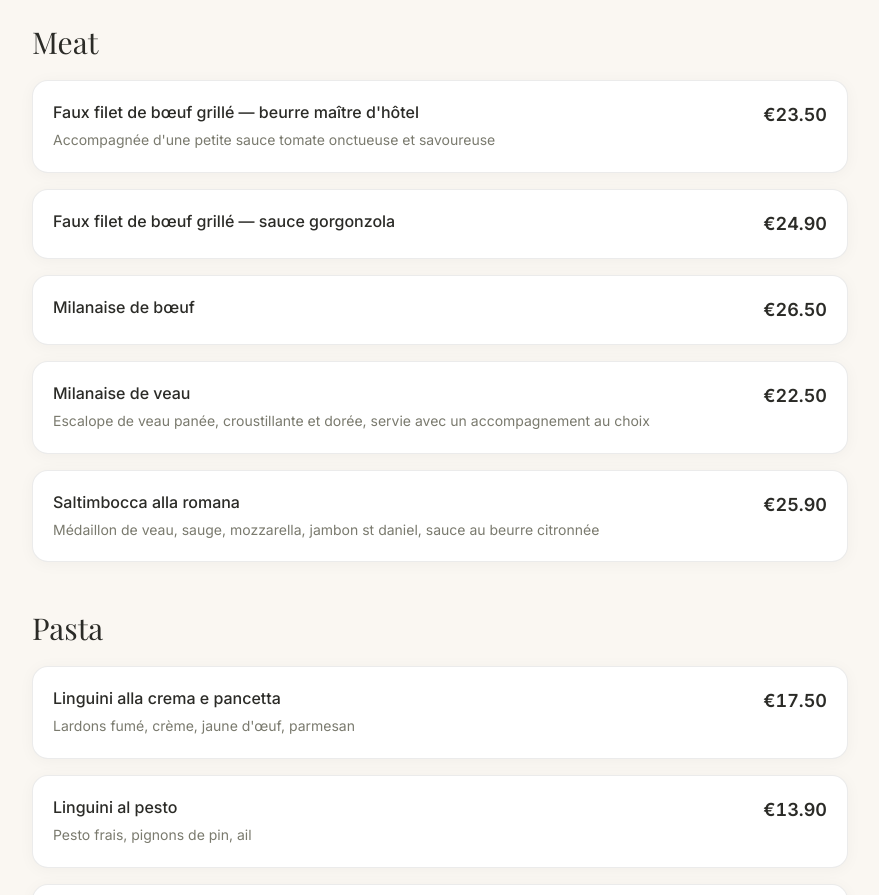
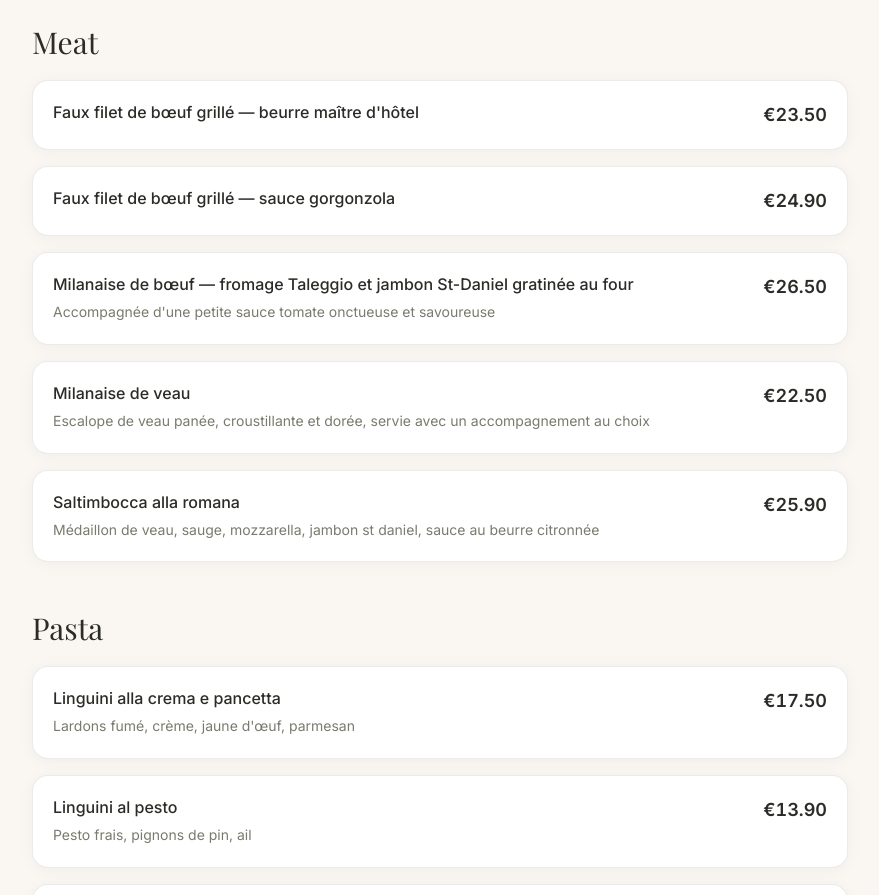
Before and after one commit to HamidBersi/Feliccita-Site, a Next.js app: page /en/menu in a window 1280 px wide. Shown: the part 1780-2675 px from the top of the page, without its empty margins (200-1079 px from the left). Built offline with nearby package versions, Linux system fonts and the light colour scheme; a web font is replaced by a local one.

Commit message:
ajustement de texte d'un produit menu

```diff
--- a/data/menu-items.ts
+++ b/data/menu-items.ts
@@ -128,7 +128,7 @@ export const MENU_ITEMS: MenuItem[] = [
     id: "viande-faux-filet-beurre",
     name: "Faux filet de bœuf grillé — beurre maître d'hôtel",
     category: "viandes",
-    description: "Accompagnée d'une petite sauce tomate onctueuse et savoureuse",
+    description: "",
     price: 23.5,
     badge: "signature",
   },
@@ -141,9 +141,9 @@ export const MENU_ITEMS: MenuItem[] = [
   },
   {
     id: "viande-milanaise-boeuf",
-    name: "Milanaise de bœuf",
+    name: "Milanaise de bœuf — fromage Taleggio et jambon St-Daniel gratinée au four",
     category: "viandes",
-    description: "",
+    description: "Accompagnée d'une petite sauce tomate onctueuse et savoureuse",
     price: 26.5,
   },
   {
```
